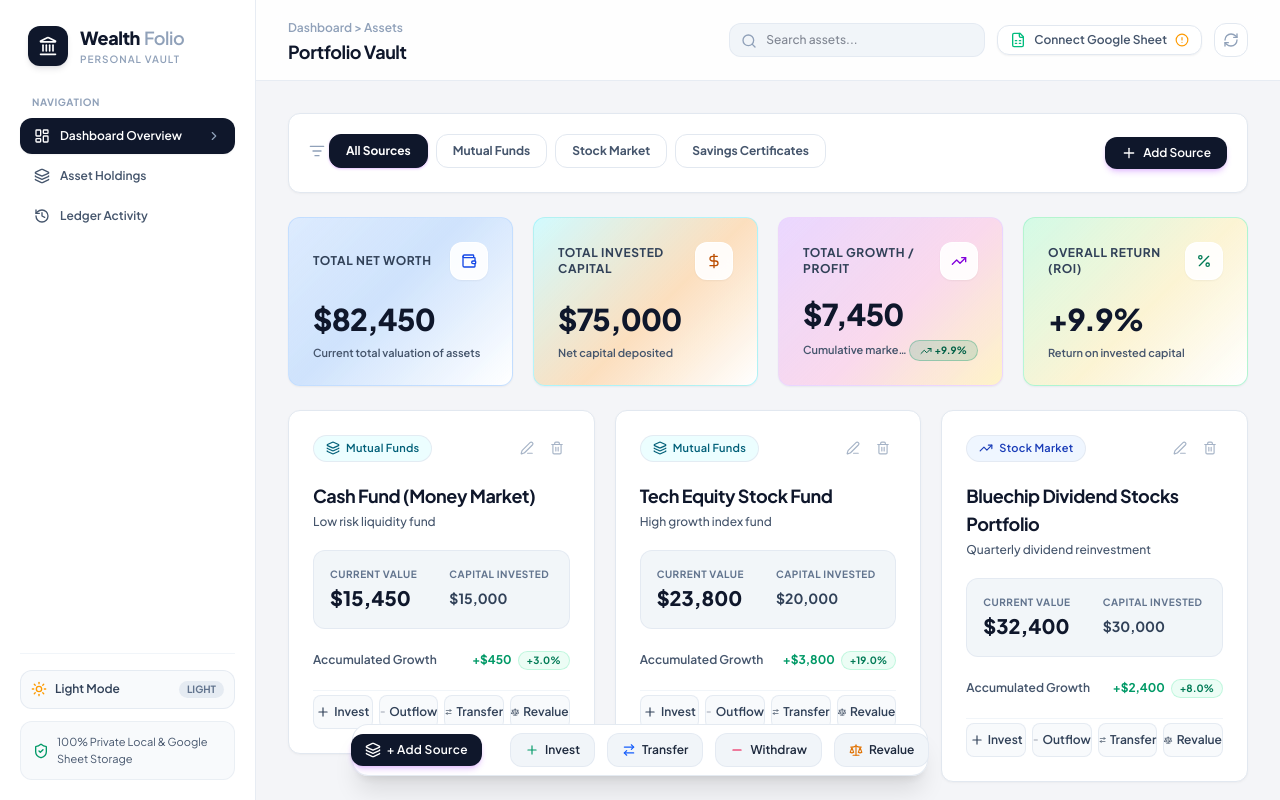
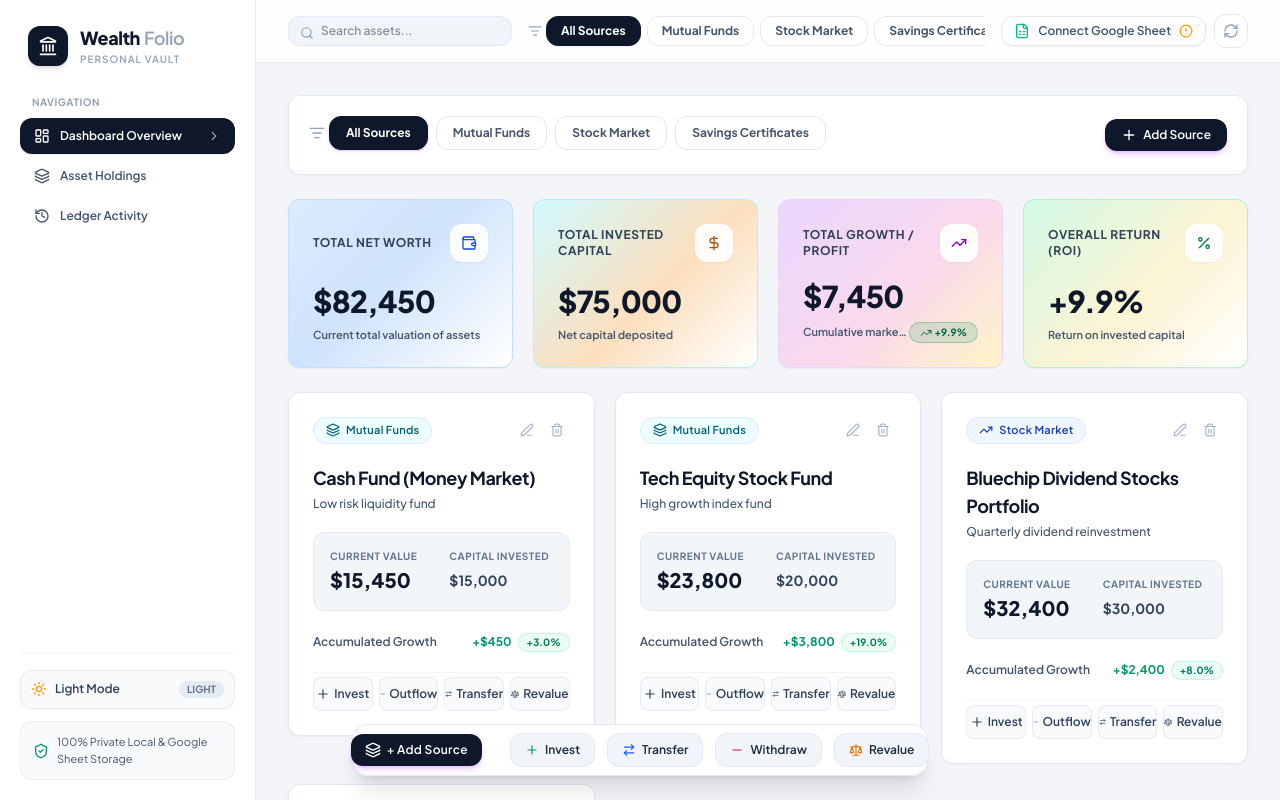
Before and after one commit to HuzaifaInshal/wealth-folio, a React (Vite) app: page / in a window 1280 px wide. Shown: the top 800 px of the page. Built offline with nearby package versions, Linux system fonts and the light colour scheme.

Commit message:
Move category source filter tabs into main sticky header

```diff
--- a/src/App.tsx
+++ b/src/App.tsx
@@ -344,37 +344,63 @@ function DashboardContent() {
 
       {/* Main Right Content Panel */}
       <div className="flex-1 flex flex-col min-w-0">
-        {/* Top Header Bar */}
+        {/* Top Header Bar with Category Filters */}
         <header className="bg-white/85 dark:bg-[#12131A]/85 backdrop-blur-md border-b border-slate-200/80 dark:border-slate-800/80 sticky top-0 z-30 transition-colors">
-          <div className="max-w-7xl mx-auto px-4 sm:px-6 lg:px-8 py-3.5 flex items-center justify-between gap-4">
-            {/* Left Breadcrumb & Mobile Brand */}
-            <div className="flex items-center space-x-3">
+          <div className="max-w-7xl mx-auto px-4 sm:px-6 lg:px-8 py-3 flex items-center justify-between gap-4">
+            {/* Mobile Brand & Search */}
+            <div className="flex items-center space-x-3 shrink-0">
               <div className="lg:hidden p-2 bg-slate-900 dark:bg-purple-600 text-white rounded-xl">
                 <Landmark className="w-5 h-5" />
               </div>
-              <div>
-                <span className="text-xs font-semibold text-slate-400 dark:text-slate-500">Dashboard &gt; Assets</span>
-                <h2 className="text-lg font-bold text-slate-900 dark:text-white tracking-tight">
-                  Portfolio Vault
-                </h2>
-              </div>
-            </div>
-
-            {/* Right Header Search & Controls */}
-            <div className="flex items-center space-x-3">
-              {/* Header Search Bar (Orbix style) */}
-              <div className="relative hidden md:block w-64">
-                <Search className="w-4 h-4 text-slate-400 absolute left-3 top-2.5" />
+              <div className="relative hidden lg:block w-48 xl:w-56">
+                <Search className="w-3.5 h-3.5 text-slate-400 absolute left-3 top-2.5" />
                 <input
                   type="text"
                   value={searchQuery}
                   onChange={(e) => setSearchQuery(e.target.value)}
                   placeholder="Search assets..."
-                  className="w-full pl-9 pr-3 py-2 bg-slate-100 dark:bg-[#181924] border border-slate-200/80 dark:border-slate-800/80 rounded-xl text-xs font-medium text-slate-900 dark:text-white focus:outline-hidden focus:ring-2 focus:ring-slate-900 dark:focus:ring-purple-500 transition-all"
+                  className="w-full pl-8 pr-3 py-1.5 bg-slate-100 dark:bg-[#181924] border border-slate-200/80 dark:border-slate-800/80 rounded-xl text-xs font-medium text-slate-900 dark:text-white focus:outline-hidden focus:ring-2 focus:ring-purple-500 transition-all"
                 />
               </div>
+            </div>
 
-              {/* Theme Mode Toggle Mobile */}
+            {/* Category Filter Pills (Main Header Centerpiece) */}
+            <div className="flex items-center space-x-1.5 overflow-x-auto py-1 scrollbar-none max-w-full">
+              <ListFilter className="w-3.5 h-3.5 text-slate-400 shrink-0 mr-1 hidden sm:inline-block" />
+              <button
+                onClick={() => setCategoryFilter('all')}
+                className={`px-3.5 py-1.5 text-xs font-bold rounded-xl transition-all whitespace-nowrap border cursor-pointer ${
+                  categoryFilter === 'all'
+                    ? 'bg-slate-900 text-white border-slate-900 dark:bg-purple-600 dark:border-purple-500 shadow-xs'
+                    : 'bg-white dark:bg-[#181924] text-slate-600 dark:text-slate-300 border-slate-200 dark:border-slate-800/80 hover:bg-slate-50 dark:hover:bg-slate-800/60'
+                }`}
+              >
+                All Sources
+              </button>
+              {Object.keys(DEFAULT_CATEGORIES).map((catKey) => {
+                const catHoldings = investments.filter((i) => i.category === catKey);
+                if (catHoldings.length === 0 && categoryFilter !== catKey) return null;
+                const details = DEFAULT_CATEGORIES[catKey];
+                const isActive = categoryFilter === catKey;
+
+                return (
+                  <button
+                    key={catKey}
+                    onClick={() => setCategoryFilter(catKey)}
+                    className={`px-3.5 py-1.5 text-xs font-bold rounded-xl transition-all whitespace-nowrap border cursor-pointer ${
+                      isActive
+                        ? 'bg-slate-900 text-white border-slate-900 dark:bg-purple-600 dark:border-purple-500 shadow-xs'
+                        : 'bg-white dark:bg-[#181924] text-slate-600 dark:text-slate-300 border-slate-200 dark:border-slate-800/80 hover:bg-slate-50 dark:hover:bg-slate-800/60'
+                    }`}
+                  >
+                    {details.label}
+                  </button>
+                );
+              })}
+            </div>
+
+            {/* Right Controls */}
+            <div className="flex items-center space-x-2 shrink-0">
               <button
                 onClick={toggleTheme}
                 className="lg:hidden p-2 text-slate-500 dark:text-slate-400 hover:bg-slate-100 dark:hover:bg-slate-800 rounded-xl transition-all cursor-pointer border border-slate-200/80 dark:border-slate-800/80"
```
